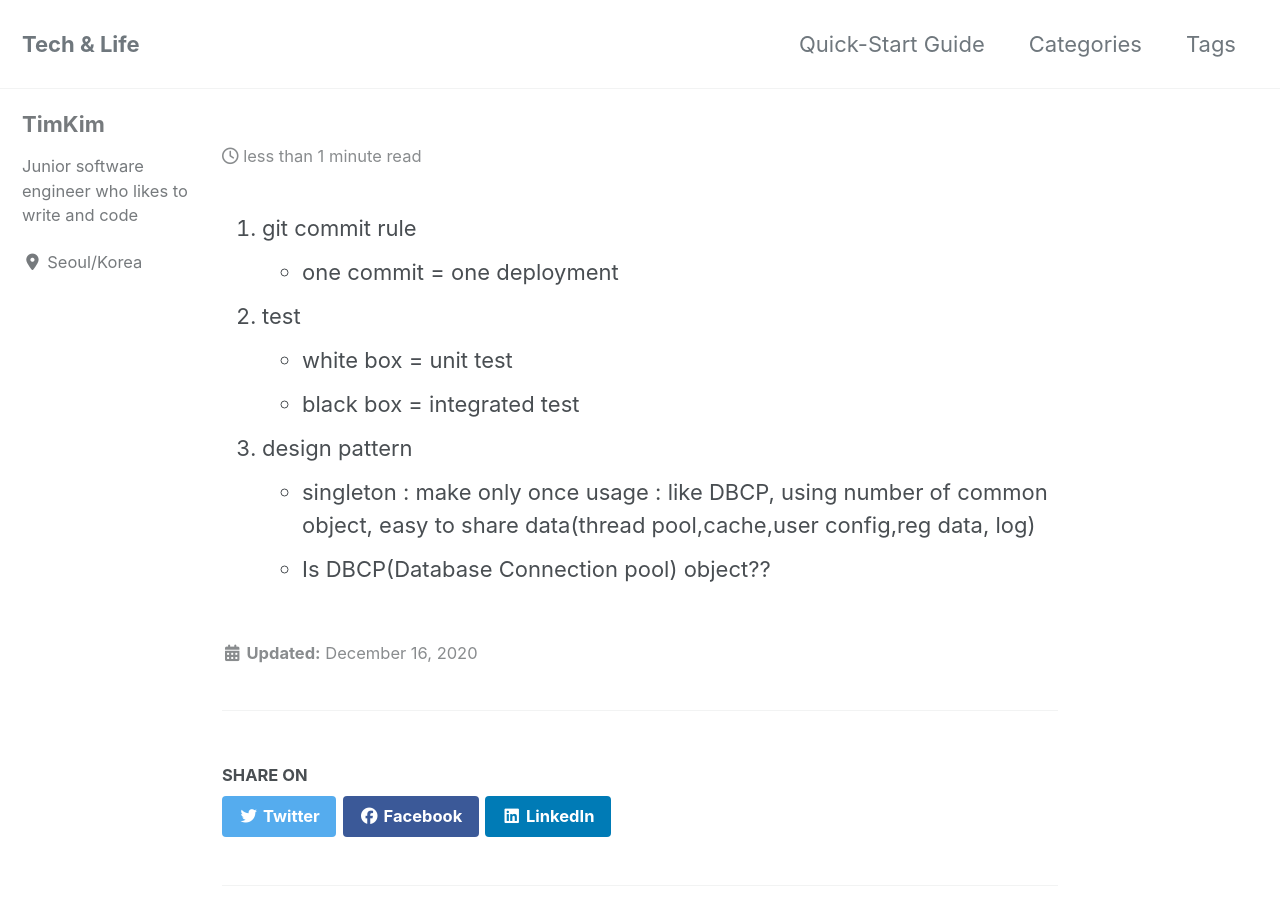
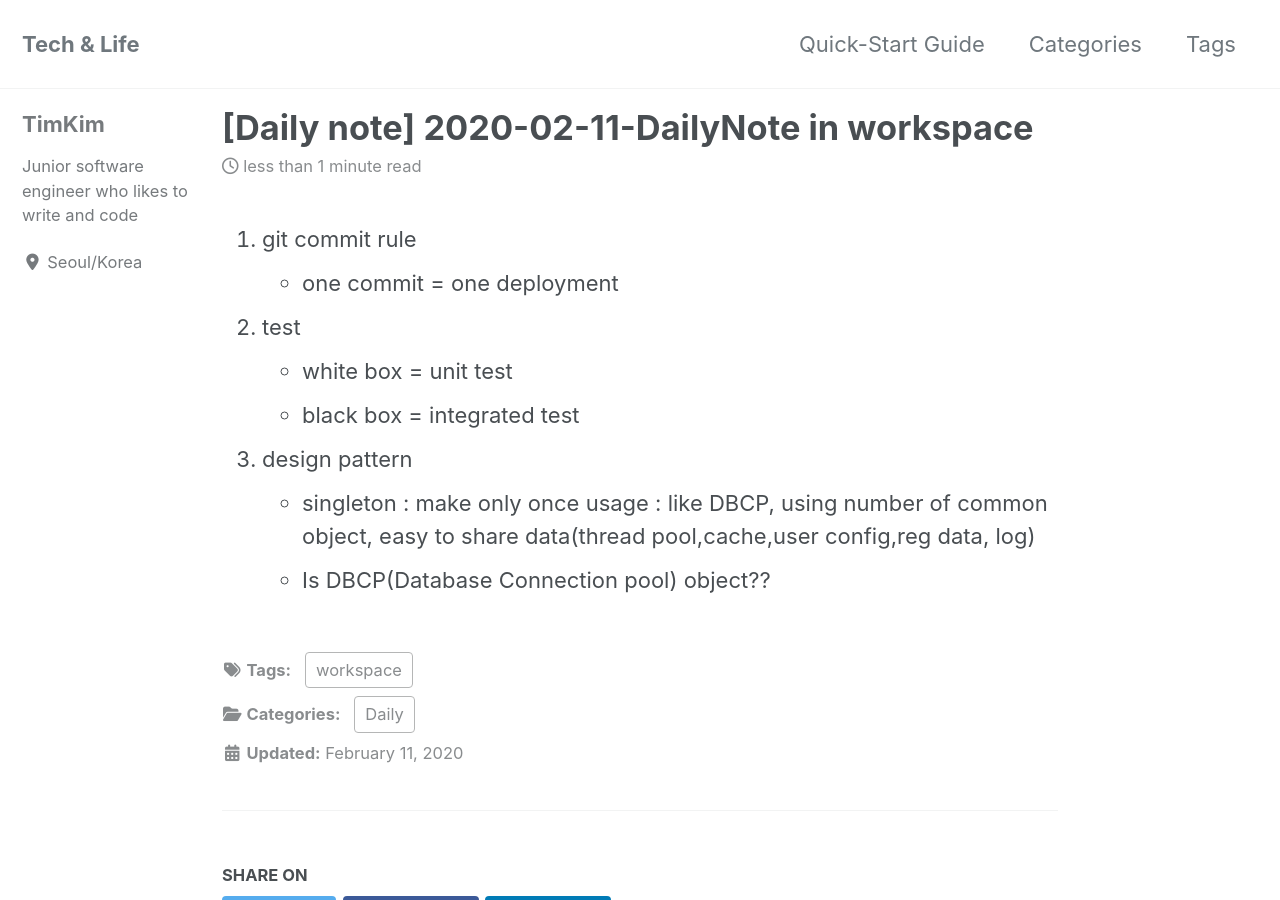
Before and after one commit to Youngjin-KimY/blog, a Jekyll site: the page built from _posts/2020-02-11-DaliyNote.md, in a window 1280 px wide and 900 px high. Built offline with Jekyll 4.4.1, drawn with Linux system fonts in a browser that asks for light colours; cached includes are drawn as plain includes; nearby versions of some CDN libraries; comment, search, counter and statistics services are not loaded.

Commit message:
minor change

```diff
--- a/_posts/2020-02-11-DaliyNote.md
+++ b/_posts/2020-02-11-DaliyNote.md
@@ -1,11 +1,10 @@
 ---
-title: [Daily note] 2020-02-11-DailyNote in workspace
+title: "[Daily note] 2020-02-11-DailyNote in workspace"
 last_modified_at: 2020-02-11 20:48:00
 categories :
     - Daily
 tags :
     - workspace
-
 ---
 1. git commit rule
     - one commit = one deployment
```
Also changed, not shown: _posts/2020-03-02-bj2869.md (+1 -1 lines), _posts/2020-12-16-romantoint.md (+2 -2 lines).
